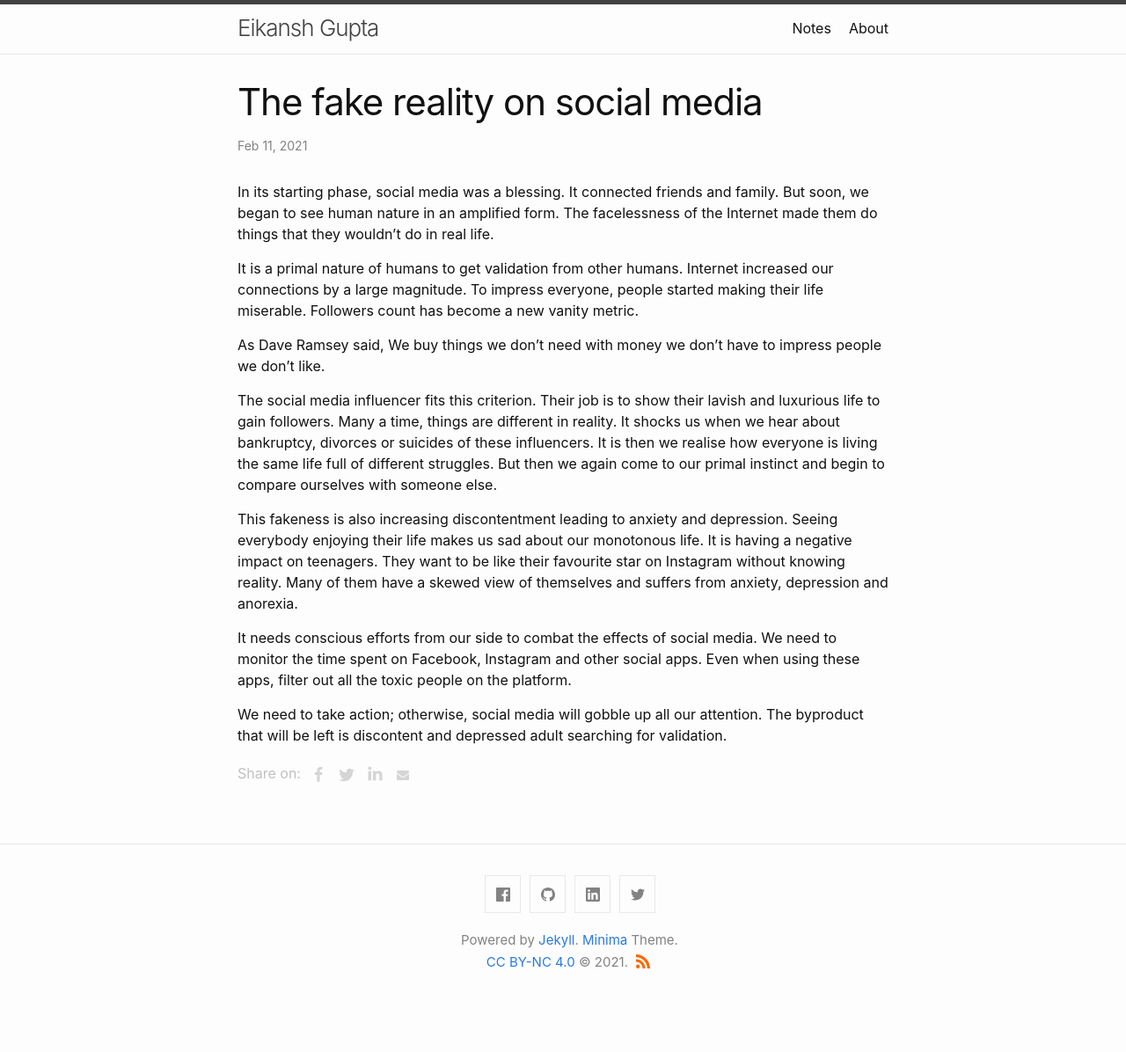
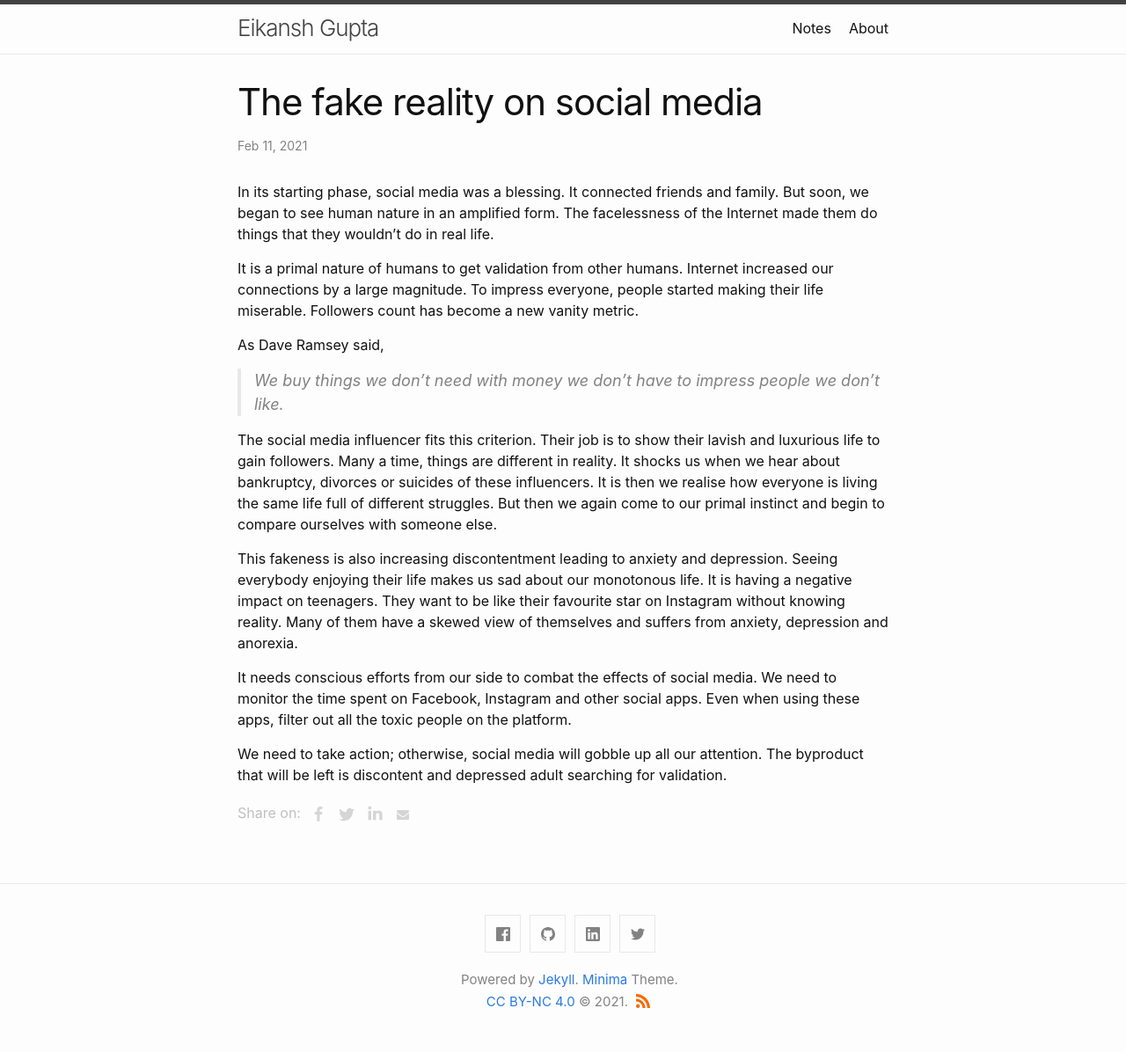
Before and after one commit to Eikansh/eikansh.github.io, a Jekyll site: the page built from _30in30/2021-02-11-fake-reality-on-social-media.md, in a window 1280 px wide. Shown: the whole page at 88% size. Built offline with Jekyll 4.4.1, drawn with Linux system fonts in a browser that asks for light colours; comment, search, counter and statistics services are not loaded; before the commit the page ends 1151 px from its top, so only the background shows below that.

Commit message:
post edit

```diff
--- a/_30in30/2021-02-11-fake-reality-on-social-media.md
+++ b/_30in30/2021-02-11-fake-reality-on-social-media.md
@@ -7,7 +7,8 @@ In its starting phase, social media was a blessing. It connected friends and fam
 
 It is a primal nature of humans to get validation from other humans. Internet increased our connections by a large magnitude. To impress everyone, people started making their life miserable. Followers count has become a new vanity metric.
 
-As Dave Ramsey said, We buy things we don't need with money we don't have to impress people we don't like.
+As Dave Ramsey said,
+>We buy things we don't need with money we don't have to impress people we don't like.
 
 The social media influencer fits this criterion. Their job is to show their lavish and luxurious life to gain followers. Many a time, things are different in reality. It shocks us when we hear about bankruptcy, divorces or suicides of these influencers. It is then we realise how everyone is living the same life full of different struggles. But then we again come to our primal instinct and begin to compare ourselves with someone else.
 
```
